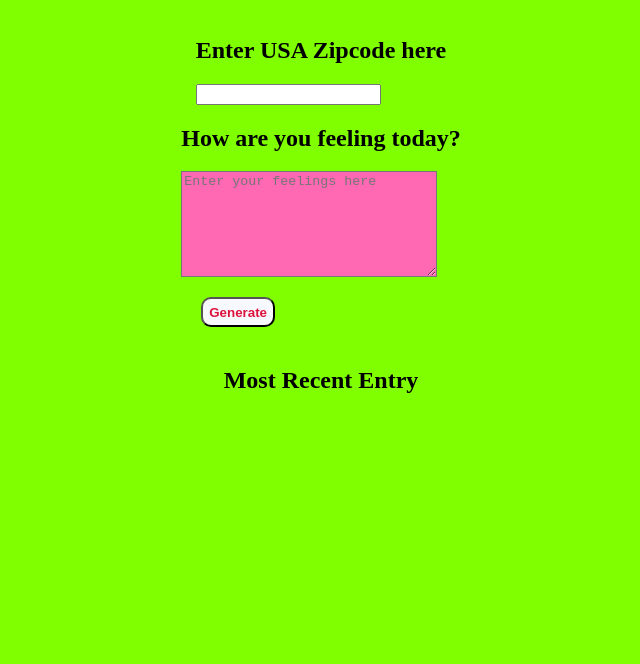
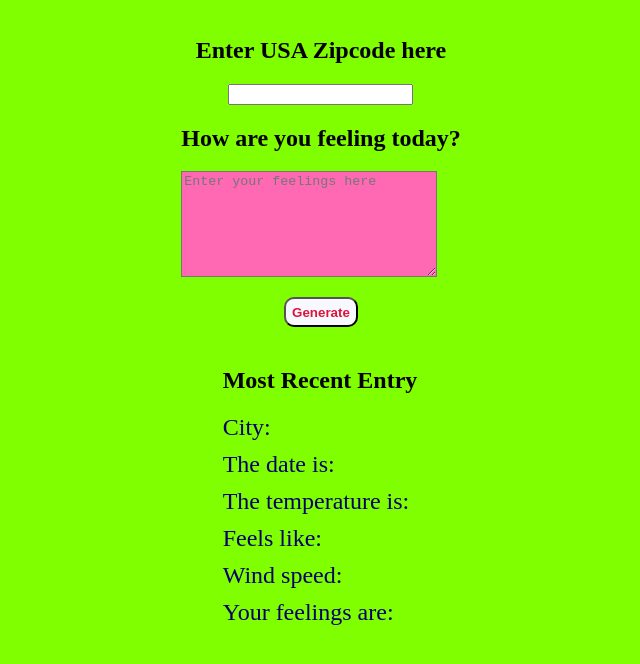
Before and after one commit to cavilosa/weatherApp, a plain HTML site: page website/index.html in a window 1280 px wide. Shown: the part 58-722 px from the top of the page, without its empty margins (319-959 px from the left). Drawn offline with Linux system fonts and the light colour scheme.

Commit message:
Added html text for the results.

```diff
--- a/website/app.js
+++ b/website/app.js
@@ -64,7 +64,6 @@ const postData = async (url="", data = {}) => {
 };
 
 /* Function to GET Project Data */
-
 const updateUI = async () => {
     const feelings = document.querySelector("#feelings").value;
     const request = await fetch("http://localhost:8000/all");
--- a/website/css/styles.css
+++ b/website/css/styles.css
@@ -6,6 +6,10 @@ section {
     display: flex;
     flex-flow: column;
     align-items: center;
+}
+
+.zipcode {
+    text-align: center;
 }
 
 textarea {
@@ -21,9 +25,8 @@ textarea {
     justify-content: space-around;
 }
 
-p {
-    width: 250px;
-    height:150px;
+.mood {
+    text-align: center;
 }
 
 button {
@@ -35,12 +38,24 @@ button {
     font-weight: bold;
 }
 
+.recent-entry p {
+    text-align: center;
+}
+
 #entryHolder {
     font-size: 1.5em;
     background-color: inherit;
     border-radius: 10px;
+    color: #000066;
+    display: grid;
+    grid-template-columns: 2s;
+    grid-template-rows: 6;
+    grid-template-areas:
+    "fs fs1"
+    "sc sc1"
+    "th th1"
+    "fr fr1"
+    "fif fif1"
+    "sx sx1";
+    gap: 10px;
 }
-
-#entryHolder * {
-
-}
--- a/website/index.html
+++ b/website/index.html
@@ -22,11 +22,29 @@
             <div class="recent-entry">
                 <h2>Most Recent Entry</h2>
                 <div id = "entryHolder">
+                    <div class="city">
+                        City:
+                    </div>
                     <div id="city"></div>
+                    <div class="date">
+                        The date is:
+                    </div>
                     <div id = "date"></div>
+                    <div class="temp">
+                        The temperature is:
+                    </div>
                     <div id = "temp"></div>
+                    <div class="feelsLike">
+                        Feels like:
+                    </div>
                     <div id="feels-like"></div>
+                    <div class="wind">
+                        Wind speed:
+                    </div>
                     <div id="wind"></div>
+                    <div class="feelings">
+                        Your feelings are:
+                    </div>
                     <div id = "content"></div>
                </div>
             </div>
```
